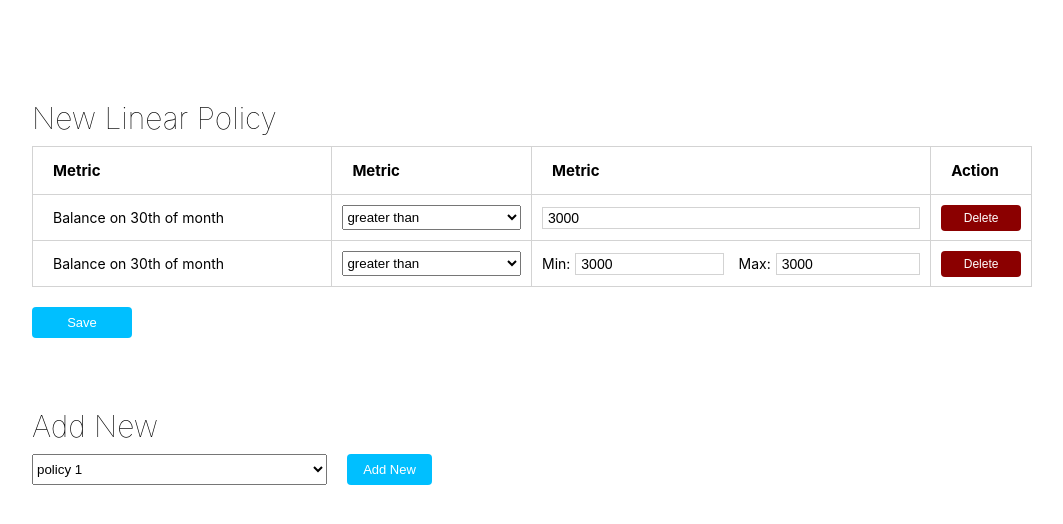
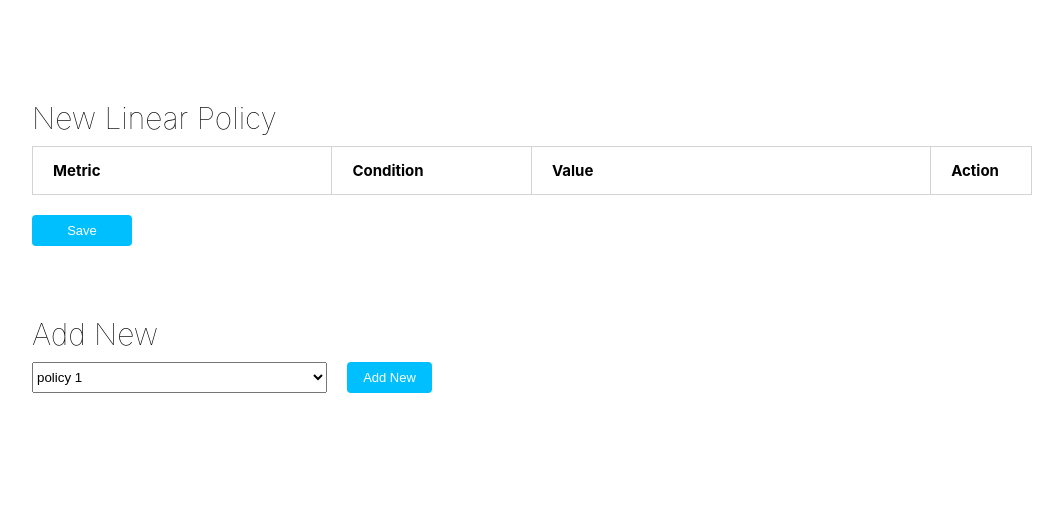
Before and after one commit to abdulmuqsit10101/NewLinearPolicy, a React (Create React App) app: page / in a window 1280 px wide. Shown: the top 524 px of the page, without its empty margins (108-1171 px from the left). Built offline with nearby package versions, Linux system fonts and the light colour scheme.

Commit message:
New policy is adding to the policy_list properly from add new select

```diff
--- a/src/Components/policy_addition.js
+++ b/src/Components/policy_addition.js
@@ -22,7 +22,7 @@ export default class PolicyAddition extends React.Component {
     const value = this.refs.selectBox.value;
     const selected = options.filter(option => (option.val === value));
     const remaining = options.filter(option => (option.val !== value));
-    this.setState({selected_options: [...this.state.selected_options, selected[0]], options: remaining}, () => {console.log('state : ', this.state)});
+    this.setState({selected_options: [...this.state.selected_options, selected[0]], options: remaining}, () => {console.log('Remaining : ', this.state.options)});
   };
 
   handleChange = (e) => {
@@ -32,12 +32,12 @@ export default class PolicyAddition extends React.Component {
 
   render() {
 
-    const {options} = this.state;
+    const {options, selected_options} = this.state;
 
     return (
       <>
         <div className="container">
-          <NewLinearPolicy/>
+          <NewLinearPolicy policies={selected_options} />
           <div className="add-new-wrapper">
             <h1>Add New</h1>
             <form>
--- a/src/Components/policy_list.js
+++ b/src/Components/policy_list.js
@@ -1,73 +1,73 @@
 import React, {Component} from 'react';
 
 export default class NewLinearPolicy extends Component {
+
+  state = {
+    data: []
+  };
+
+  componentWillReceiveProps(newProps) {
+    const array = newProps.policies;
+    let newArray = [];
+    array && array.map(arrayItem => {
+      const item = {...arrayItem, condition: 'greater than', value: 3000};
+      newArray.push(item);
+    });
+    this.setState({data: newArray});
+  }
+
   render() {
+    const {data} = this.state;
+    console.log('data: ', data);
     return (
       <section id="policy-wrapper">
         <h1>New Linear Policy</h1>
+
         <div className="table">
           <div className="tr">
             <div>
               <h2>Metric</h2>
             </div>
             <div>
-              <h2>Metric</h2>
+              <h2>Condition</h2>
             </div>
             <div>
-              <h2>Metric</h2>
+              <h2>Value</h2>
             </div>
             <div>
               <h2>Action</h2>
             </div>
           </div>
-          <div className="tr">
+
+          {
+            data && data.map(obj => {
+              const {id, val, condition, value} = obj;
+              return (
+                <div className="tr" id={id} key={id}>
                   <div>
-              <p>Balance on 30th of month</p>
+                    <p>{val}</p>
                   </div>
                   <div>
-              <select defaultValue={'greater than'}>
+                    <select defaultValue={condition}>
                       <option>greater than</option>
                       <option>between</option>
                       <option>less than</option>
+                      <option>{condition}</option>
                     </select>
                   </div>
                   <div>
-              <input defaultValue={3000} />
+                    <input defaultValue={value}/>
                   </div>
                   <div>
                     <button className="delete-btn">Delete</button>
                   </div>
                 </div>
-          <div className="tr">
-            <div>
-              <p>Balance on 30th of month</p>
+              )
+            })
+          }
+
         </div>
-            <div>
-              <select>
-                <option>greater than</option>
-                <option>between</option>
-                <option>less than</option>
-              </select>
-            </div>
-            <div className="min-max">
-              <label>
-                  <span>
-                    Min:
-                  </span>
-                <input defaultValue={3000}/>
-              </label>
-              <label>
-                  <span>
-                    Max:
-                  </span>
-                <input defaultValue={3000}/>
-              </label>
-            </div>
-            <div>
-              <button className="delete-btn">Delete</button>
-            </div>
-          </div>
-        </div>
+
         <div>
           <button className="save-btn">Save</button>
         </div>
```
Lines whose indentation alone changed are shown as unchanged.
